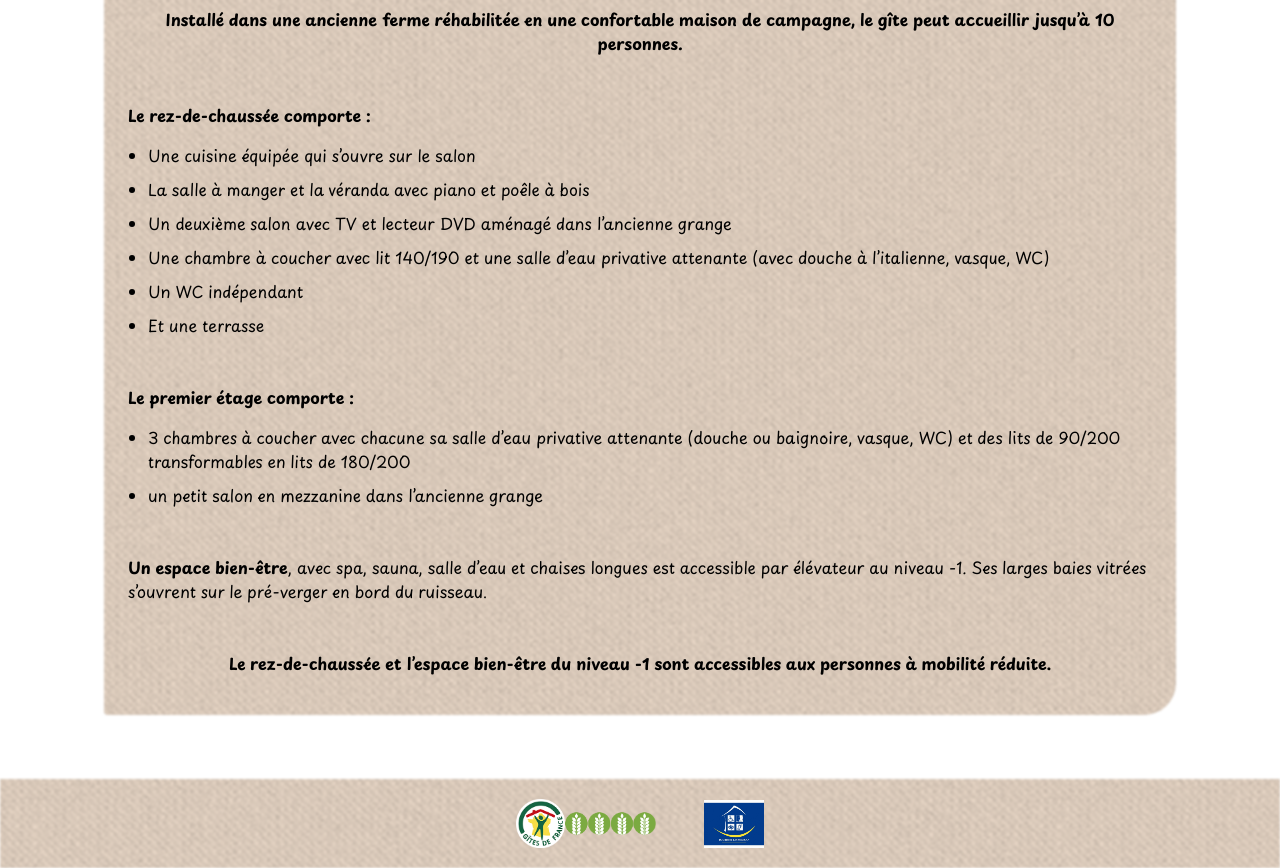
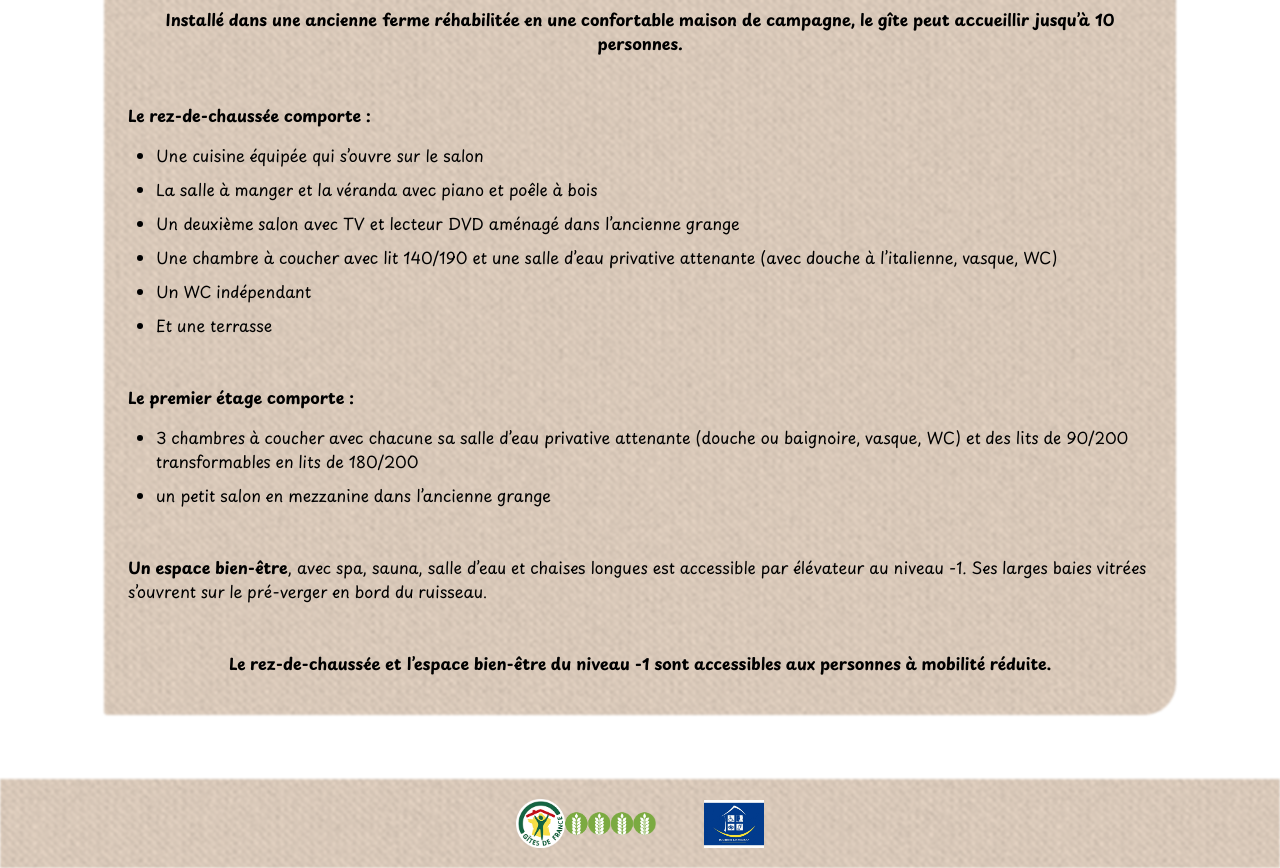
Before and after one commit to Annadesbois/gite-au-fil-de-leau, a Next.js app: page / in a window 1280 px wide. Shown: the part 900-1768 px from the top of the page. Built offline with nearby package versions, Linux system fonts and the light colour scheme.

Commit message:
increase margin left li

```diff
--- a/app/globals.css
+++ b/app/globals.css
@@ -115,6 +115,6 @@ body::before {
 
 .content-area li {
   list-style-type: disc;
-  margin: 0px 16px 0px 20px;
+  margin: 0px 16px 0px 28px;
   padding-top: 10px;
 }
```
